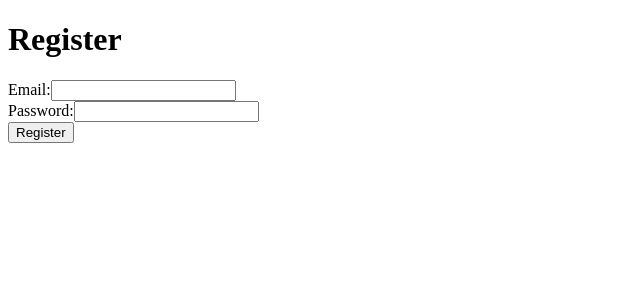
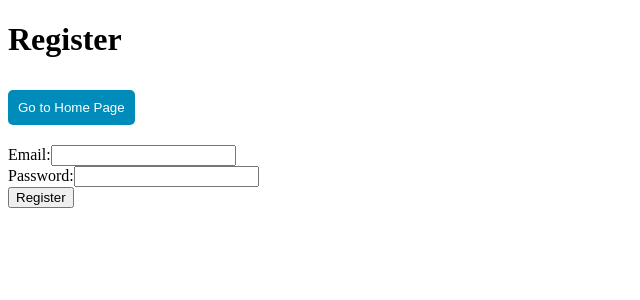
Before and after one commit to DamienTicer/savr, a React (Create React App) app: page /register in a window 1280 px wide. Shown: the top 300 px of the page, without its empty margins (0-640 px from the left). Built offline with nearby package versions, Linux system fonts and the light colour scheme.

Commit message:
Update Register.js
Added home function in the register page

```diff
--- a/src/pages/Register.js
+++ b/src/pages/Register.js
@@ -17,9 +17,27 @@ function Register() {
     }
   };
 
+  // Define the goToHomePage function
+  const goToHomePage = () => {
+    window.location.href = "/"; // Redirect to the home page
+  };
+
   return (
     <div>
       <h1>Register</h1>
+      <h2><button
+        onClick={goToHomePage}
+        style={{
+          marginTop: "10px",
+          padding: "10px",
+          backgroundColor: "#008CBA",
+          color: "white",
+          border: "none",
+          borderRadius: "5px",
+          cursor: "pointer",
+        }}>
+        Go to Home Page
+      </button></h2>
       <form>
         <div>
           <label htmlFor="email">Email:</label>
```
